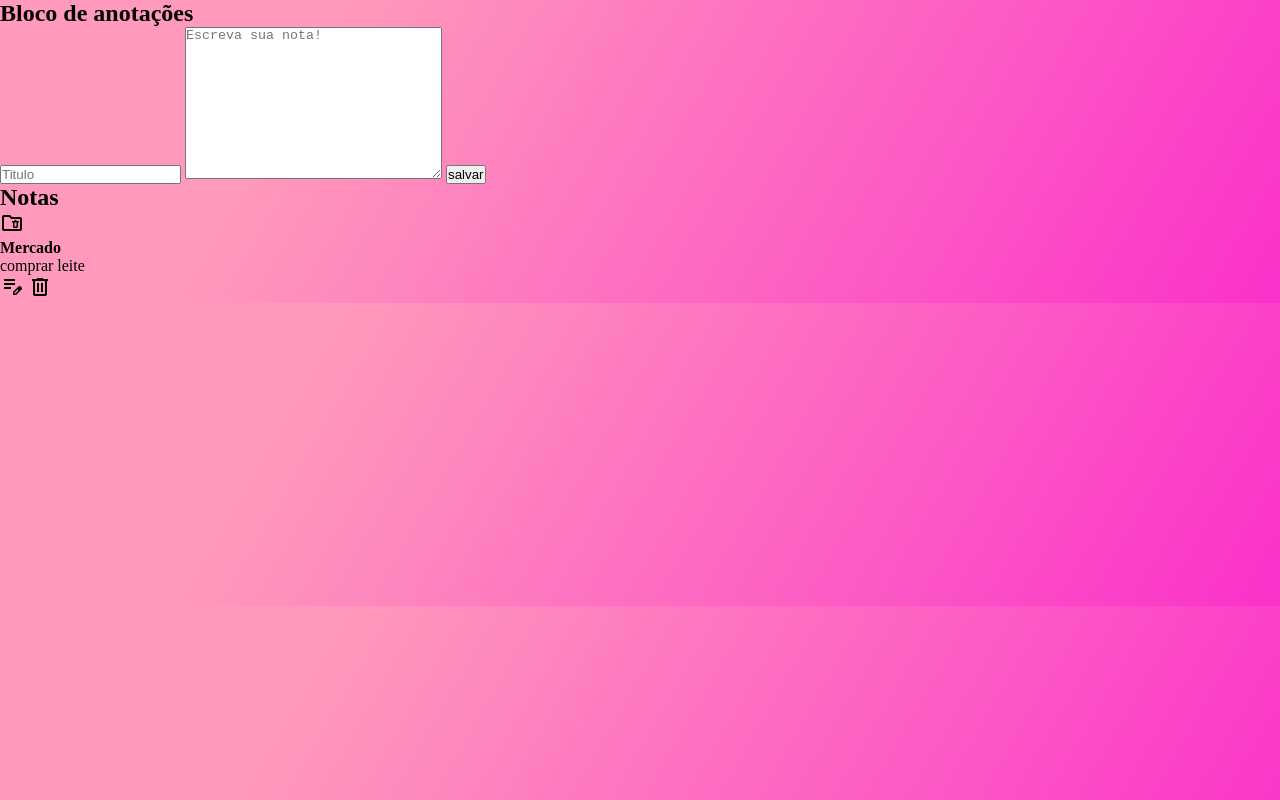
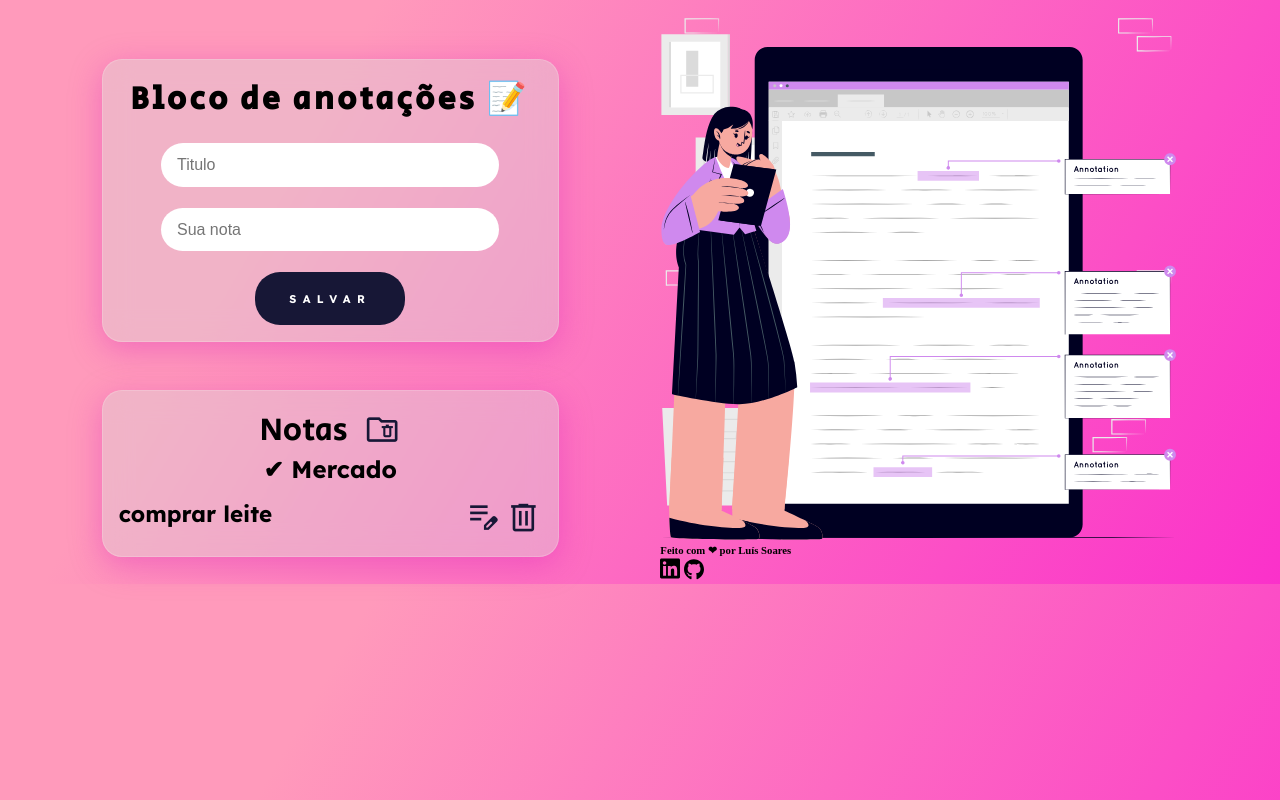
Before and after one commit to Soaressluiss/Notepad, a website built with Vite: page index.html in a window 1280 px wide. Built offline with nearby package versions, Linux system fonts and the light colour scheme; a web font is replaced by a local one.

Commit message:
feat: Estilizaçao CSS do formulario

```diff
--- a/index.html
+++ b/index.html
@@ -10,10 +10,11 @@
   <link
     href="https://fonts.googleapis.com/css2?family=Kantumruy+Pro:wght@500&family=Lexend+Deca:wght@700&family=Secular+One&display=swap"
     rel="stylesheet">
+    <link rel="stylesheet"
+      href="https://fonts.googleapis.com/css2?family=Material+Symbols+Outlined:opsz,wght,FILL,GRAD@20..48,100..700,0..1,-50..200" />
   <link rel="stylesheet" href="./src/assets/styles/globalStyle.css">
+  <link rel="stylesheet" href="./src/assets/styles/noteFormStyle.css">
   <link rel="stylesheet" href="./src/assets/styles/variants.css">
-  <link rel="stylesheet"
-    href="https://fonts.googleapis.com/css2?family=Material+Symbols+Outlined:opsz,wght,FILL,GRAD@20..48,100..700,0..1,-50..200" />
   <title>Notepad</title>
 </head>
 
@@ -22,26 +23,39 @@
   <main class="container">
     <section class="container-noteForms">
       <form class="form">
-        <h1>Bloco de anotações</h1>
+        <h1>Bloco de anotações 📝</h1>
         <input type="text" name="title" id="title" placeholder="Titulo" required>
-        <textarea name="note" id="note" cols="30" rows="10" placeholder="Escreva sua nota!" required></textarea>
-        <input class="btnSave" type="button" value="salvar">
+        <input type="text" name="note" id="note" placeholder="Sua nota" required>
+        <input class="btnSave" type="submit" value="salvar">
       </form>
       <section class="notes">
-        <h2>Notas</h2>
-        <span class="material-symbols-outlined">folder_delete</span>
-        <div>
-          <h4>Mercado</h4>
+        <div class="titleNote-deleteAll">
+          <h2>Notas</h2>
+          <span class="material-symbols-outlined">folder_delete</span>
+        </div>
+        <div class="notes-content">
+          <h4> ✔ Mercado</h4>
           <p>comprar leite</p>
-          <div>
-            <!-- icones aqui -->
+          <div class="iconsEdit">
             <span class="material-symbols-outlined">edit_note</span>
             <span class="material-symbols-outlined">delete</span>
           </div>
         </div>
       </section>
     </section>
-    <section class="container-ilustration-and-devInfos"></section>
+    <section class="container-ilustration-and-devInfos">
+      <img src="./src/assets/imgs/girl with notepad.svg" alt="girl with notepad">
+      <div class="devInfos">
+        <h6>Feito com ❤ por Luís Soares</h6>
+        <a href="https://www.linkedin.com/in/luissoaresdeveloper/" target="_blank">
+          <img class="devIcons" src="./src/assets/imgs/linkedin.svg" alt="logo linkedin">
+        </a>
+        <a  href="http://github.com/soaressluiss" target="_blank">
+          <img class="devIcons" src="./src/assets/imgs/github.svg" alt="logo github">
+        </a>
+      </div>
+
+    </section>
   </main>
 
 
--- a/src/assets/styles/globalStyle.css
+++ b/src/assets/styles/globalStyle.css
@@ -9,3 +9,9 @@
 html{
     background: linear-gradient(120.05deg, #FF9ABB 23.49%, #F902D1 133.81%);
 }
+
+.container {
+    display: flex;
+    align-items: center;
+    justify-content: space-evenly;
+}
--- /dev/null
+++ b/src/assets/styles/noteFormStyle.css
@@ -0,0 +1,145 @@
+@keyframes up {
+
+    0%,
+    100% {
+        transform: translateY(-5px)
+    }
+}
+
+
+
+h1 {
+    font-family: var(--font-title);
+    color: var(--fontcolor);
+    font-weight: bold;
+    letter-spacing: .2rem;
+    font-size: 2rem;
+
+}
+
+.form {
+    display: flex;
+    flex-direction: column;
+    gap: 1.3rem;
+    width: 100%;
+    margin-top: 2rem;
+    align-items: center;
+    background: rgba(221, 217, 217, 0.4);
+    box-shadow: 0 8px 32px 0 rgba(219, 25, 187, 0.37);
+    backdrop-filter: blur(14.5px);
+    -webkit-backdrop-filter: blur(14.5px);
+    border: 1px solid rgba(255, 255, 255, 0.18);
+    padding: 1rem;
+    border-radius: 20px;
+
+}
+
+#title,
+#note {
+    width: 80%;
+    padding: .8rem 1rem;
+    border: none;
+    border-radius: 25px;
+    font-size: 1rem;
+}
+
+.btnSave {
+    background-color: var(--btn-color);
+    width: 150px;
+    height: 53px;
+    border: none;
+    border-radius: 25px;
+    color: white;
+    font-family: var(--font-notes);
+    text-transform: uppercase;
+    letter-spacing: .4rem;
+    cursor: pointer;
+    font-size: .7rem;
+}
+
+.btnSave:hover {
+    background-color: #1d1d68;
+    transition: all .5s ease;
+}
+
+
+/* notas */
+
+.notes {
+    padding-top: 2rem;
+    display: flex;
+    flex-direction: column;
+    align-items: center;
+
+}
+
+.titleNote-deleteAll {
+    display: flex;
+    align-items: center;
+    justify-content: center;
+    gap: 1rem;
+    width: 100%;
+    border-bottom: var(--houve-color) 2px dashed;
+}
+
+.titleNote-deleteAll>h2 {
+    font-family: var(--font-title);
+    color: var(--fontcolor);
+    font-weight: 400;
+    font-size: 2rem;
+}
+
+.material-symbols-outlined {
+    color: var(--btn-color);
+    font-size: 2.3rem;
+    cursor: pointer;
+
+}
+
+.material-symbols-outlined:hover {
+    animation: up 2s forwards ease-out;
+    transition: all 1s;
+    color: var(--houve-color)
+}
+
+.notes {
+    background: rgba(221, 217, 217, 0.4);
+    box-shadow: 0 8px 32px 0 rgba(219, 25, 187, 0.37);
+    backdrop-filter: blur(14.5px);
+    -webkit-backdrop-filter: blur(14.5px);
+    border: 1px solid rgba(255, 255, 255, 0.18);
+    border-radius: 20px;
+    padding: 1rem;
+    margin-top: 3rem;
+}
+
+.notes-content {
+    width: 100%;
+
+    display: grid;
+    grid-template-areas: "a a"
+        "b c";
+    align-items: flex-start;
+}
+
+.notes-content>h4 {
+    font-family: var(--font-notes);
+    color: var(--fontcolor);
+    font-size: 1.5rem;
+    grid-area: a;
+    text-align: center;
+    padding-bottom: 1rem;
+
+}
+
+.notes-content>p {
+    font-size: 1.4rem;
+    font-family: var(--font-notes);
+    color: var(--fontcolor);
+    grid-area: b;
+}
+
+.iconsEdit {
+    grid-area: c;
+    margin-left: 12rem;
+}
--- a/src/assets/styles/variants.css
+++ b/src/assets/styles/variants.css
@@ -2,9 +2,9 @@
 :root{
     /* colors */
 
-    --font-color: #171736
-    --btn-color: #171736
-
+    --font-color: #171736;
+    --btn-color: #171736;
+    --hover-color: #1d1d68;
 
     /* fonts */
     --font-title: 'Secular One', sans-serif;
@@ -12,3 +12,8 @@
     --font-devInfo : 'Kantumruy Pro', sans-serif;
 
 }
+
+
+.devIcons {
+    width: 20px;
+}
```
Also changed, not shown: src/assets/imgs/github.svg (added), src/assets/imgs/linkedin.svg (added).
